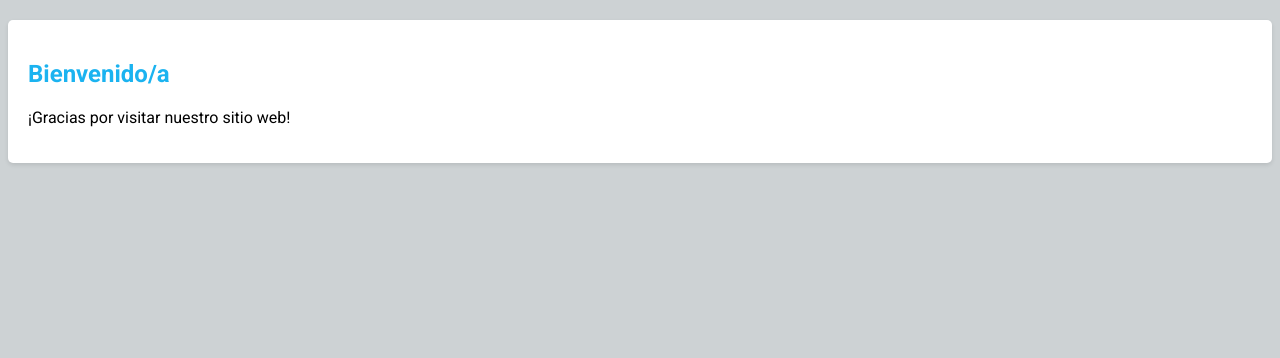
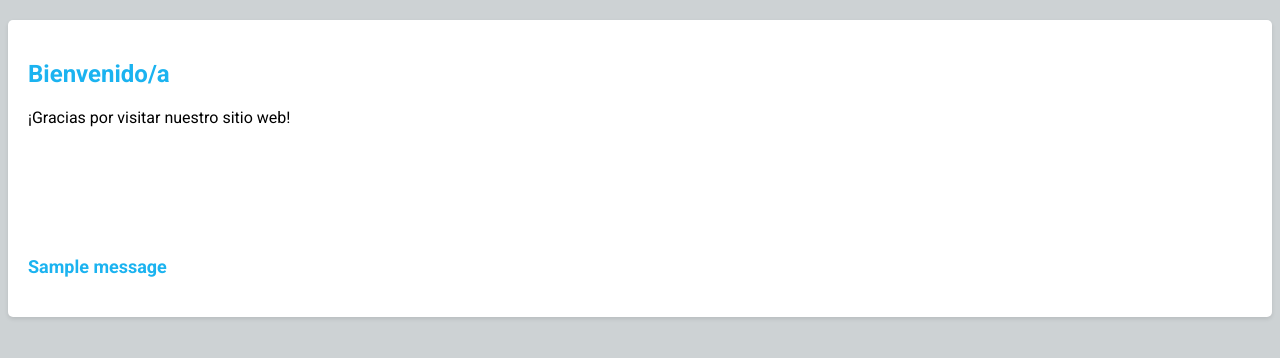
Before and after one commit to Alexbarchavero/POOS182-PI-FINANZAS, a Flask app: page / in a window 1280 px wide. Shown: the part 57-415 px from the top of the page. Run offline with Flask 3, Linux system fonts and the light colour scheme; tables that the repository leaves empty hold one stand-in row (values such as "Sample post"); one stand-in notice (Sample message) is shown; some libraries are stand-ins or nearby versions.

Commit message:
Avance Proyecto - Funcion Insertar

```diff
--- a/Html y Css/static/estilos.css
+++ b/Html y Css/static/estilos.css
@@ -89,7 +89,7 @@ body {
 }
 .section h3{
     color: #1BB3F0;
-    font-size: 12px;
+    font-size: 18px;
     margin-bottom: 20px;
 }
 
--- a/Html y Css/templates/inicio.html
+++ b/Html y Css/templates/inicio.html
@@ -24,6 +24,14 @@
     <div id="mensaje-bienvenida" class="section">
         <h2>Bienvenido/a</h2>
         <p>¡Gracias por visitar nuestro sitio web!</p>
+        <br><br><br><br><br>
+        {% with mensajes= get_flashed_messages() %}
+            {% if mensajes %}
+                {% for msj in mensajes%}
+                    <h3>{{msj}}</h3>
+                {%endfor%}
+            {% endif %}
+        {% endwith %}
     </div>
 
     <div class="section" id="registro">
@@ -40,13 +48,6 @@
 
             <button type="submit">Registrar</button>
         </form>
-        {% with mensajes= get_flashed_messages() %}
-            {% if mensajes %}
-                {% for msj in mensajes%}
-                    <h3>{{msj}}</h3>
-                {%endfor%}
-            {% endif %}
-        {% endwith %}
     </div>
 
     <div class="section" id="iniciar-sesion">
```
